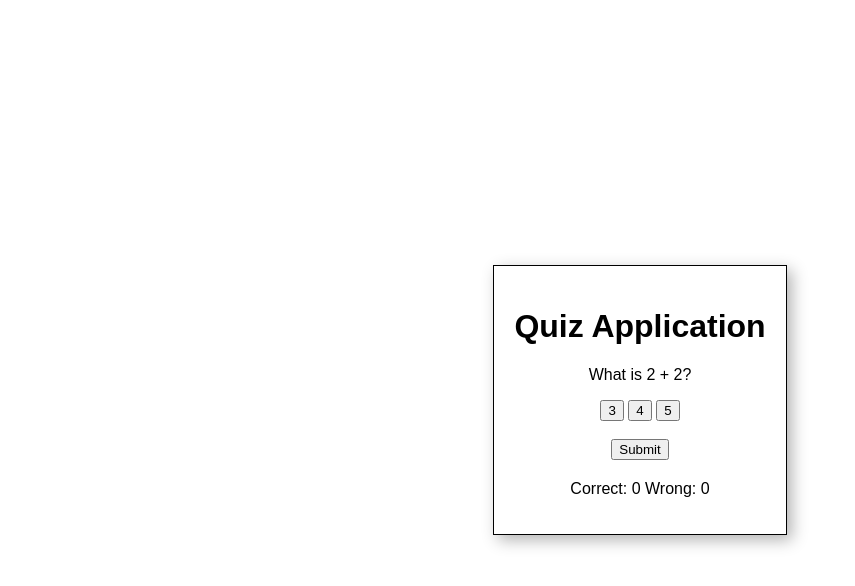
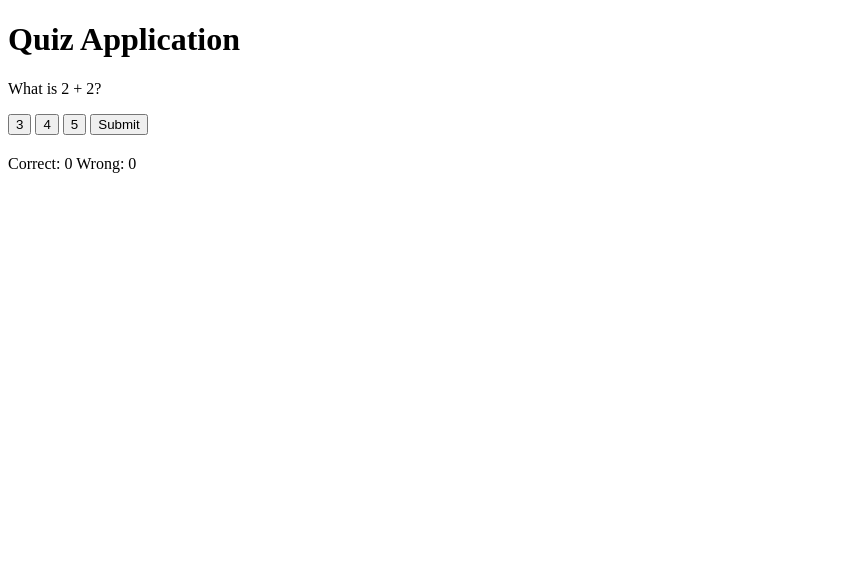
Before and after one commit to stan1979/Test2, a plain HTML site: page index.html in a window 1280 px wide. Shown: the whole page, without its empty margins (0-855 px from the left). Drawn offline with Linux system fonts and the light colour scheme.

Commit message:
Add files via upload

```diff
--- a/index.html
+++ b/index.html
@@ -5,36 +5,19 @@
     <meta name="viewport" content="width=device-width, initial-scale=1.0">
     <title>Quiz App</title>
     <style>
-        body {
-            display: flex;
-            justify-content: center;
-            align-items: center;
-            height: 100vh;
-            margin: 0;
-            font-family: Arial, sans-serif;
-        }
-        #frame {
-            border: 1px solid #000;
-            padding: 20px;
-            box-shadow: 5px 5px 15px rgba(0, 0, 0, 0.3);
-            text-align: center;
-        }
         #result {
             margin-top: 20px;
         }
     </style>
 </head>
 <body>
-    <div id="frame">
     <h1>Quiz Application</h1>
     <p>What is 2 + 2?</p>
     <button id="btnThree">3</button>
     <button id="btnFour">4</button>
     <button id="btnFive">5</button>
-        <br><br>
     <button id="submitButton">Submit</button>
     <p id="result">Correct: 0 Wrong: 0</p>
-    </div>
     <script>
         // Initialize counts
         let correctCount = 0;
```
Lines whose indentation alone changed are shown as unchanged.
